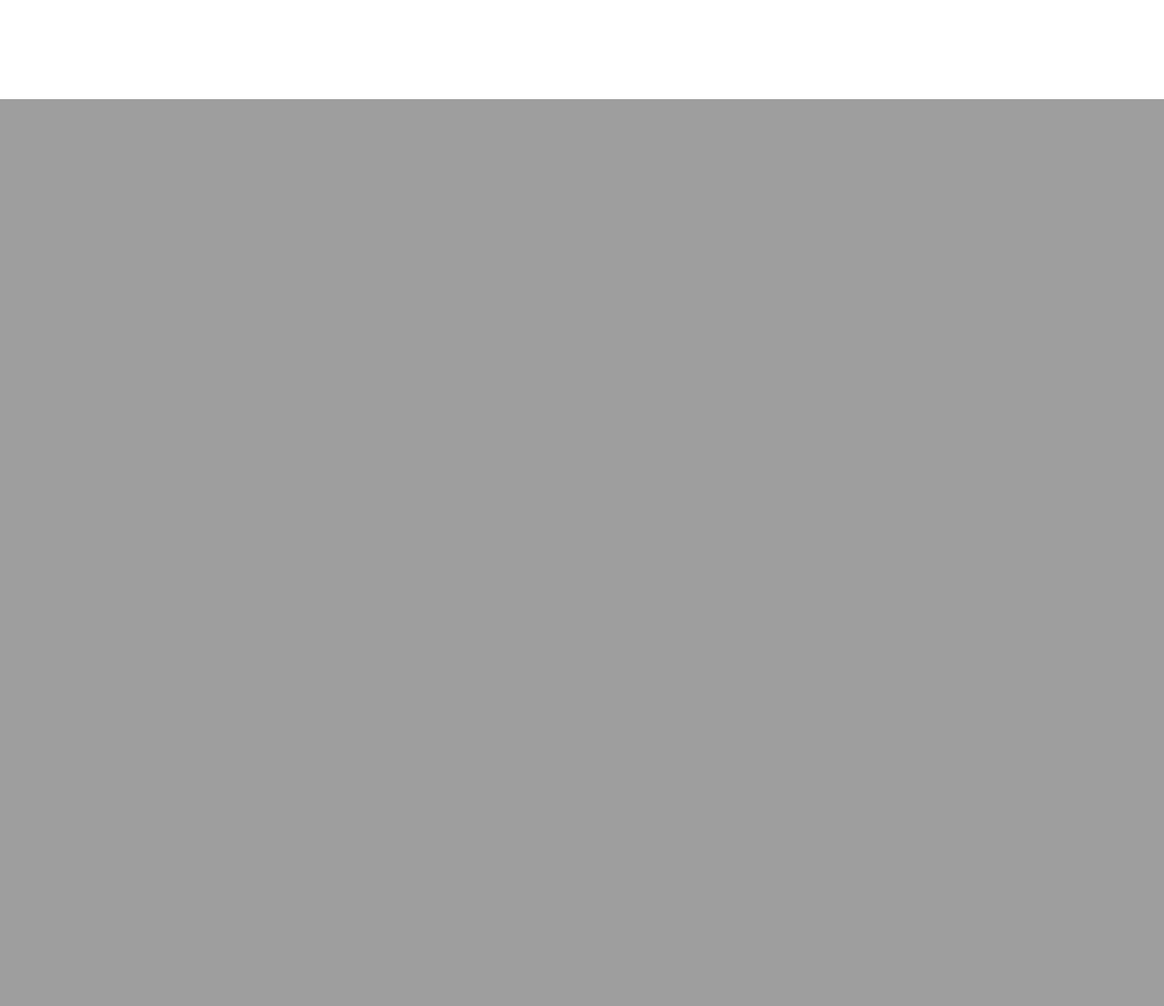
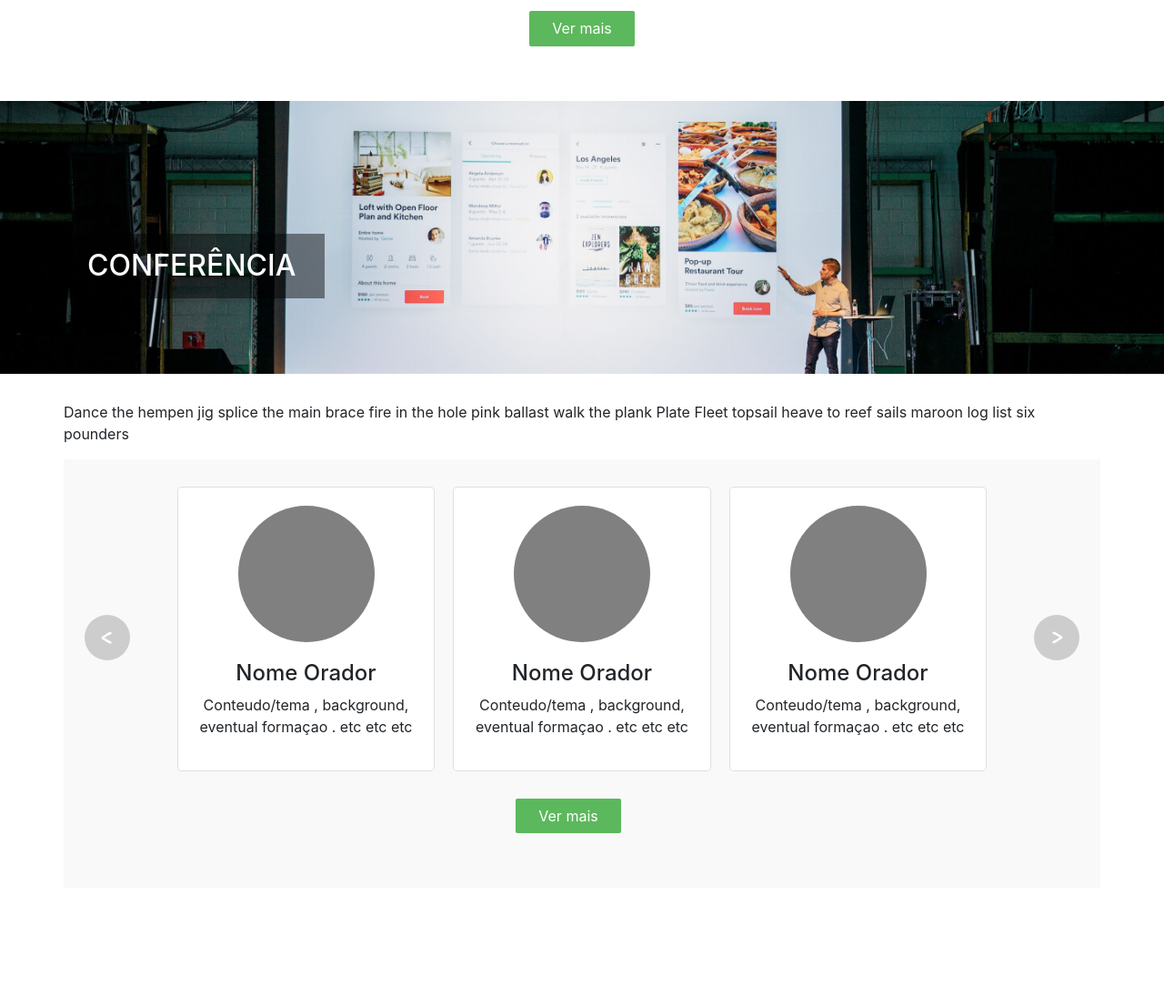
Before and after one commit to jenifferazevedo/site_summit, a PHP site: page / in a window 1280 px wide. Shown: the part 1216-2322 px from the top of the page at 91% size. Before the commit the page ends 1325 px from the top, so only its background shows below. Run offline with PHP 8.4, Linux system fonts and the light colour scheme.

Commit message:
//Big modifications
/* I have fixed the classes on the section about the event; Started the section of conference and the carousel with the speakers' cards; Need to finish the section, and make it responsive */

```diff
--- a/css/style.css
+++ b/css/style.css
@@ -49,7 +49,7 @@
 }
 button.chamada {
     background-color: #117711;
-    border-radius: 5px;
+    border-radius: 3px;
     border: none;
     color: white;
     padding: .5rem 1rem;
@@ -57,42 +57,65 @@
 
 
 /* INICIO */
-.pgpinicio {
+.pginicio {
     margin-top: 80px;
 }
-.foto {
+/* Classe do Background inicial do site */
+.bgfoto1 {
     width: 100%;
     min-height: 300px;
     padding: 0;
     margin-bottom: 30px;
     position: relative;
     overflow: hidden;
-    background-color: violet;
 } /* classe criada por Jeni */
-.foto .imgbg {
+.bgfoto1 img:nth-child(1) {
     width: 100%;
     min-width: 800px;
 }
-.foto img:nth-child(2) {
+.bgfoto1 img:nth-child(2) {
     position: absolute;
     top: 11.5%;
     right: 32.5%;
     display: block;
     width: 35%;
     min-width: 300px;
-}  /* classe criada por Jeni */
+}
+/* Classe do background inicial dos subtitulos */
+.bgfoto2 {
+    width: 100%;
+    height: 300px;
+    padding: 0;
+    margin: 30px 0;
+    overflow: hidden;
+}
+.bgfoto2 img {
+    width: 100%;
+    transform: translate(0, -20%);
+}
+
 .titulo {
     font-weight: bold;
 }  /* classe criada por Jeni */
-
+.subtitle {
+    color: white;
+    font-size: 2em;
+    text-transform: uppercase;
+    background-color: rgba(0, 0, 0, .45);
+    position: absolute;
+    bottom: 25%;
+    padding: 1rem 2rem 1rem 6rem;
+}
 
 
 /* Botão ver mais */
 .btn.vermais {
     background-color: #5CB85C;
+    padding: .4rem 1.5rem;
     color: white;
     display: block;
-    margin: 0 auto;
+    margin: 30px auto 30px auto;
+    border-radius: 2px;
 
 }
 .btn.vermais:hover {
@@ -101,10 +124,41 @@
     border: 1px solid #5CB85C;
 }
 
-/*NOTICIAS*/
+/*CONFERENCIA*/
+.oradores {
+    background-color: rgba(196, 196, 196, .1);
+    padding: 30px 0;
+}
+.card {
+    width: 30%;
+    text-align: center;
+    padding: 20px;
+    float: left;
+    margin: 0 10px;
+    border-radius: 5px;
+}
+.cardimg {
+    background-color: gray;
+    width: 150px;
+    height: 150px;
+    border-radius: 50%;
+    margin: 0 auto 20px auto;
+    overflow: hidden;
+}
+.carousel-item {
+    width: 100%;
+}
+.control-prev {
+    position: absolute;
+    top: 45%;
+    right: 10%;
+}
+.control-next {
+    position: absolute;
+    top: 45%;
+    left: 10%;
 
-
-
+}
 
 
 /*FINAL DA PAGINA*/
@@ -190,7 +244,7 @@
 
 }
 @media (max-width: 600px) {
-    .foto img:nth-child(2){
+    .bgfoto1 img:nth-child(2){
         left: 22.5%;
     }
     .conteudo{
@@ -200,6 +254,9 @@
     .navbar-nav {
         width: 70%;
         margin-left: 35%;
+    }
+    .pgfinal {
+        margin-bottom: 250px;
     }
     .contador {
         height: auto;
@@ -223,7 +280,7 @@
     }
 }
 @media (max-width: 420px) {
-    .foto img:nth-child(2){
+    .bgfoto1 img:nth-child(2){
         left: 15%;
     }
     .contador .relogio {
@@ -231,7 +288,7 @@
     }
 }
 @media (max-width: 360px) {
-    .foto img:nth-child(2){
+    .bgfoto1 img:nth-child(2){
         left: 11%;
     }
     .contador {
@@ -246,7 +303,7 @@
 
 }
 @media (max-width: 320px) {
-    .foto img:nth-child(2){
+    .bgfoto1 img:nth-child(2){
         left: 7%;
     }
 }
--- a/index.html
+++ b/index.html
@@ -32,17 +32,17 @@
     </nav>
 
 
-    <section id="oevento pginicio">
-      <div class="conteiner-fluid">
+    <section id="oevento" class="pginicio">
+      <div class="container-fluid">
         <div class="row">
-          <div class="col-12 foto">
-            <img class="img-fluid imgbg" src="./img/header/Mainpage.jpg" alt="Foto que remete a palestras com a logo do evento">
+          <div class="col-12 bgfoto1">
+            <img class="img-fluid" src="./img/header/Mainpage.jpg" alt="Foto que remete a palestras com a logo do evento">
             <img src="./img/svg/logogrande.svg" alt="Logo do evento Summit">
           </div>
         </div>
       </div>
-      <div class="container">
-        <div class="row pgfinal">
+      <div class="container ">
+        <div class="row">
           <div class="col-12 conteudo">
             <h1 class="titulo">SUMMIT 1.0</h1>
             <p>
@@ -59,8 +59,94 @@
         </div>
       </div>
     </section>
-    <section id="noticias">
+    <section id="conferencia" class="pgfinal">
+      <div class="container-fluid">
+        <div class="row">
+          <div class="col-12 bgfoto2">
+            <img src="./img/header/conferencia.jpg" alt="Foto sobre a Conferência">
+            <h2 class="subtitle">Conferência</h2>
+          </div>
+        </div>
+      </div>
+      <div class="container">
+        <div class="row">
+          <p>Dance the hempen jig splice the main brace fire in the hole pink ballast walk the plank Plate Fleet topsail heave to reef sails maroon log list six pounders </p>
+        </div>
+        <div>
+        <div class="row oradores">
+          <div id="carouselOradores" class="row carousel slide" data-ride="carousel">
+            <div class="col-1">
+              <a class="control-prev" href="#carouselOradores" role="button" data-slide="prev">
+              <img src="./img/svg/prev.svg" aria-hidden="true">
+              <span class="sr-only">Previous</span>
+              </a>
+            </div>
+            <div class="col-10 carousel-inner">
 
+              <div class="carousel-item active">
+                <div class="d-flex justify-content-center">
+                  <div class="card">
+                    <div class="cardimg">
+                    </div>
+                    <h4>Nome Orador</h4>
+                    <p>Conteudo/tema , background, eventual formaçao . etc etc etc</p>
+                  </div>
+                  <div class="card">
+                    <div class="cardimg">
+                    </div>
+                    <h4>Nome Orador</h4>
+                    <p>Conteudo/tema , background, eventual formaçao . etc etc etc</p>
+                  </div>
+                  <div class="card">
+                    <div class="cardimg">
+                    </div>
+                    <h4>Nome Orador</h4>
+                    <p>Conteudo/tema , background, eventual formaçao . etc etc etc</p>
+                  </div>
+                </div>
+              </div>
+
+              <div class="carousel-item">
+                <div class="d-flex justify-content-center">
+                  <div class="card">
+                    <div class="cardimg">
+                    </div>
+                    <h4>oii</h4>
+                    <p>Conteudo/tema , background, eventual formaçao . etc etc etc</p>
+                  </div>
+                  <div class="card">
+                    <div class="cardimg">
+                    </div>
+                    <h4>Nome Orador</h4>
+                    <p>Conteudo/tema , background, eventual formaçao . etc etc etc</p>
+                  </div>
+                  <div class="card">
+                    <div class="cardimg">
+                    </div>
+                    <h4>Nome Orador</h4>
+                    <p>Conteudo/tema , background, eventual formaçao . etc etc etc</p>
+                  </div>
+                </div>
+              </div>
+
+            </div>
+            <div class="col-1">
+              <a class="control-next" href="#carouselOradores" role="button" data-slide="next">
+              <img src="./img/svg/next.svg" aria-hidden="true">
+              <span class="sr-only">Next</span>
+              </a>
+            </div>
+          </div>
+          <div class="row w-100">
+            <div class="col-12">
+            <button id="btncollapse" type="button" class="btn vermais " data-toggle="collapse" data-target="COLOCARID" aria-expanded="false" aria-controls="collapseExample">Ver mais</button>
+            </div>
+          </div>
+        </div>
+
+
+
+      </div>
     </section>
 
     </section>
```
Also changed, not shown: img/svg/next.svg (added), img/svg/prev.svg (added).
